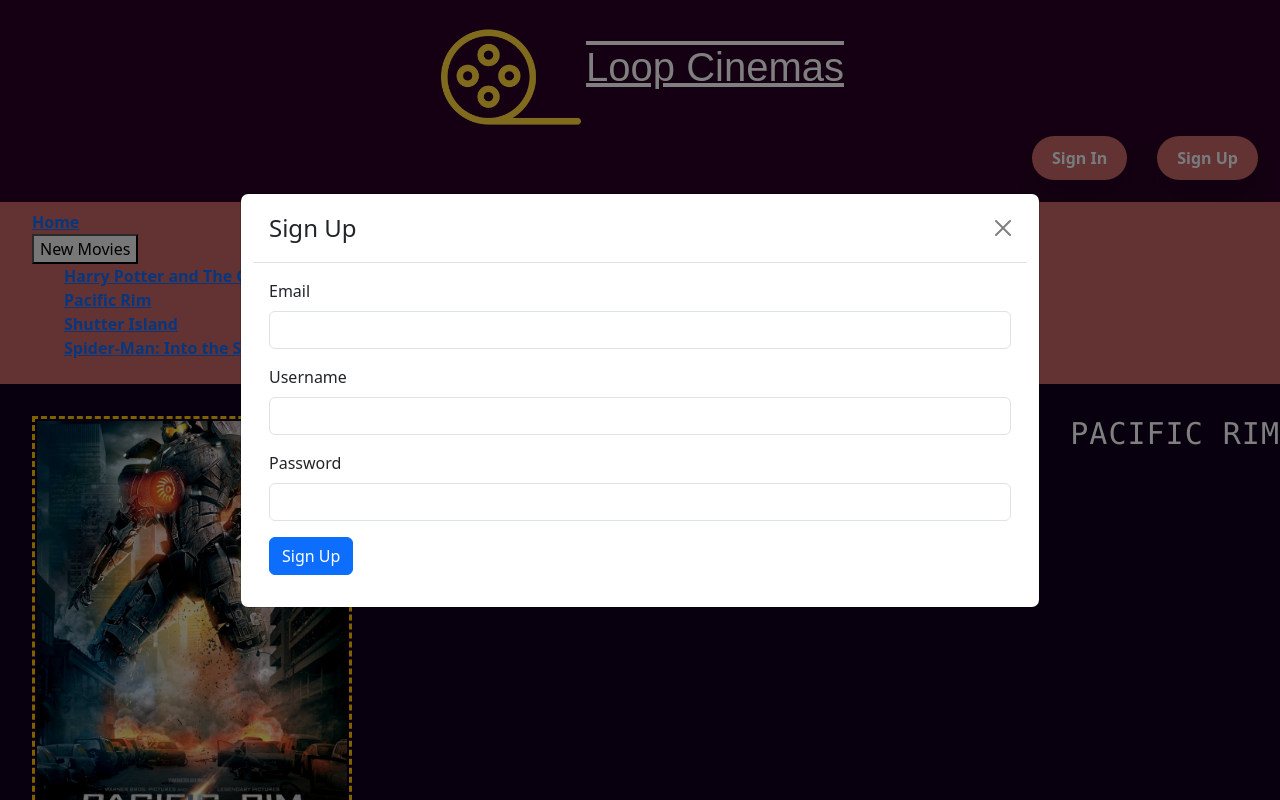
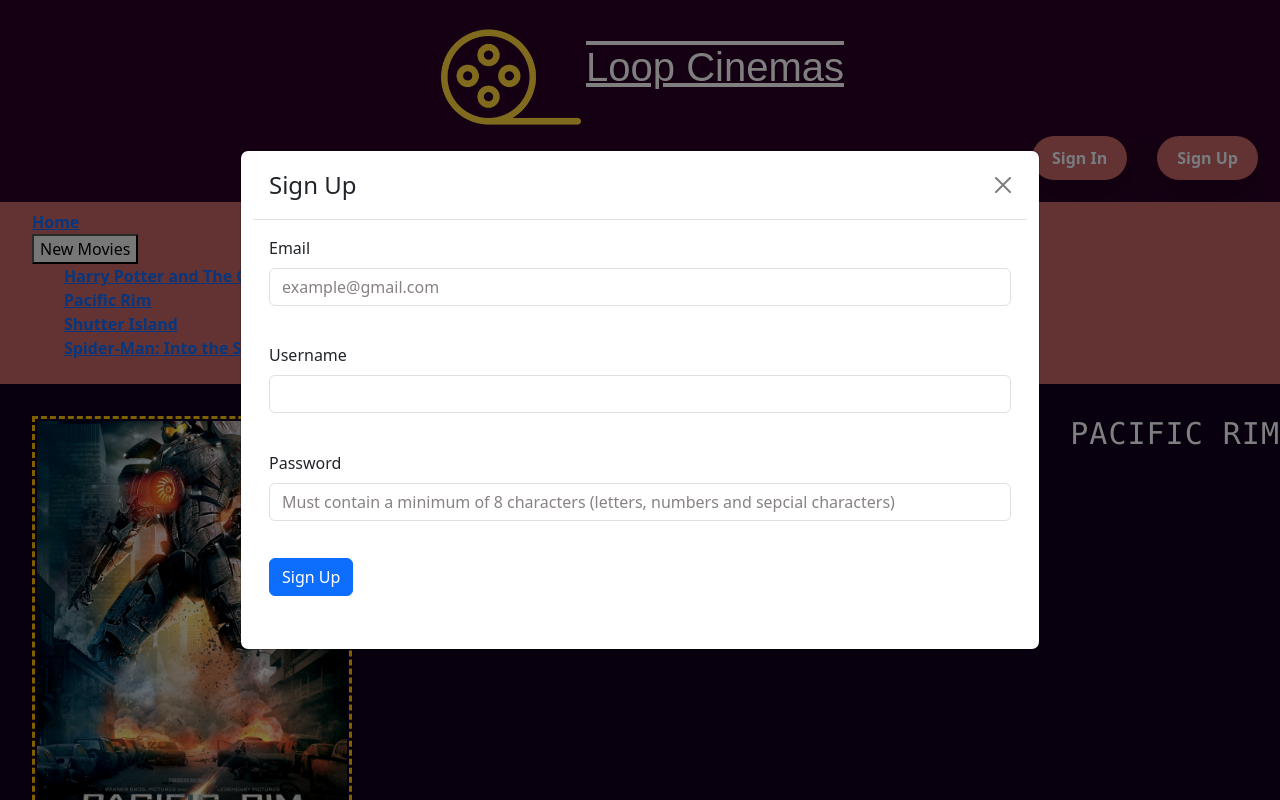
Before and after one commit to JamTru/LoopCinemaWebsite, a React (Create React App) app: page /PR_mov.js in a window 1280 px wide. Both pictures are taken after a click on the button "Sign Up". Shown: the top 800 px of the page. Built offline with nearby package versions, Linux system fonts and the light colour scheme.

Commit message:
Added Email Verification and Strong Password Verification
-> ----@ ---.-- form is only allowed
-> Password must be longer than 8 characters mixed with numbers and
specail characters.
-> Empty Username won't allow user to create User Account.

```diff
--- a/src/App.css
+++ b/src/App.css
@@ -133,8 +133,22 @@
   display:block;
 }
 
+.form-group{
 
+  margin-bottom: 5%;
 
+}
+
+.form-control::placeholder{
+ color: #888282;
+}
+
+.errorMessageWrap{
+
+  margin-left: 5%;
+  margin-bottom: 5%;
+  color: red;
+}
 /*
 Thinking of having a colour palette like this
 3A015C - Russion Violet
--- a/src/components/Header.js
+++ b/src/components/Header.js
@@ -62,11 +62,10 @@ function Header(props) {
 
             </li >
             <li className="header-item">
-              <Link to="/modals/SignInModal">
-                <button type="button" className='signIn_button' onClick={ ()=> setSignInModalOn(true)}>
-                  Sign In
-                </button>
-              </Link>
+              {/* <Link to="/modals/SignInModal"> */}{/* </Link> */}
+              <button type="button" className='signIn_button' onClick={ ()=> setSignInModalOn(true)}>
+                Sign In
+              </button>
               {/* <Link className="header-link" to="/modals/SignInModal" /> */}
             </li>
           </>
--- a/src/data/repository.js
+++ b/src/data/repository.js
@@ -34,7 +34,7 @@ function getUsers() {
   return JSON.parse(data);
 }
 
-function signupVerify(email, username, password) {
+function signupVerify(email, username, password, setUsernameValid) {
   const users_storage = getUsers(); // get the users fromm localStorage
   let i = 1; // i is used to count to add new account if there is no same username in the array.
   const users = [];
@@ -46,6 +46,9 @@ function signupVerify(email, username, password) {
     if(email !== user.email){
 
       if(users_storage.length === i) {
+
+        if(setUsernameValid === true) {
+
           console.log(users_storage.length === i)
 
           users.push(({email,username,password}))
@@ -54,6 +57,7 @@ function signupVerify(email, username, password) {
           localStorage.setItem(USERS_KEY, JSON.stringify(users));
           console.log(users)
           return true;
+        }
       }
     }
     i++;
@@ -68,8 +72,10 @@ function signupVerify(email, username, password) {
 function verifyUser(email, password) {
   const users = getUsers();
   for(const user of users) {
+
     if(email === user.email && password === user.password)
     {
+
       setUser(email, user.username);
       return true;
     }
--- a/src/modals/SignInModal.js
+++ b/src/modals/SignInModal.js
@@ -21,6 +21,7 @@ function SignInModal(props) {
     const handleInputChange = (event) => {
         const name = event.target.name;
         const value = event.target.value;
+
 
         // Copy fields.
         const temp = { email: fields.email, username: fields.username, password: fields.password };
@@ -47,12 +48,13 @@ function SignInModal(props) {
 
         // If verified login the user.
         if(verified === true) {
-          props.setloginUser(fields.email, JSON.parse(localStorage.getItem("user")).username);
 
-          // Navigate to the home page.
-          navigate("/");
-          props.onHide(false)
-          return;
+            props.setloginUser(fields.email, JSON.parse(localStorage.getItem("user")).username);
+
+            // Navigate to the home page.
+            navigate("/");
+            props.onHide(false)
+            return;
         }
       // Reset password field to blank.
       const temp = { ...fields };
@@ -60,7 +62,7 @@ function SignInModal(props) {
       setFields(temp);
 
       //Set error message.
-      setErrorMessage("Username and / or password invalid, please try again.");
+      setErrorMessage("Email and / or password invalid, please try again.");
     }
     return (
         <Modal
@@ -82,13 +84,13 @@ function SignInModal(props) {
                 <Modal.Body>
                     <form onSubmit={handleSubmit}>
                         <div className="form-group">
-                            <label htmlFor="email" className="control-label">email</label>
-                            <input name="email" id="email" className="form-control"
+                            <label htmlFor="email" className="control-label">Email</label>
+                            <input name="email" id="email" className="form-control" placeholder='example@gamil.com'
                                 value={fields.email} onChange={handleInputChange}/>
                         </div>
                         <div className="form-group">
                             <label htmlFor="password" className="control-label">Password</label>
-                            <input type="password" name="password" id="password" className="form-control"
+                            <input type="password" name="password" id="password" className="form-control" placeholder='Must contain a minimum of 8 characters (letters, numbers and sepcial characters)'
                                 value={fields.password} onChange={handleInputChange}/>
                         </div>
                         <div className="form-group">
--- a/src/modals/SignUpModal.js
+++ b/src/modals/SignUpModal.js
@@ -7,13 +7,65 @@ function SignUpModal(props) {
     const [fields, setFields] = useState({ email: "", username: "", password: "" });
     const navigate = useNavigate();
     const [errorMessage, setErrorMessage] = useState(null);
+    const [emailValid, setEmailValid] = useState(false);
+    const [pwValid, setPwValid] = useState(false);
+    const [usernameVaild, setUsernameValid] = useState(false);
 
+    const handleInputChangeEmail = (event) => {
 
+        const name = event.target.name;
+        const value = event.target.value;
+
+        const regexEmail =
+            /^(([^<>()\[\].,;:\s@"]+(\.[^<>()\[\].,;:\s@"]+)*)|(".+"))@(([^<>()[\].,;:\s@"]+\.)+[^<>()[\].,;:\s@"]{2,})$/i;
+
+        if (regexEmail.test(value)) {
+            setEmailValid(true);
+        } else {
+            setEmailValid(false);
+        }
+
+        // Copy fields.
+        const temp = { email: fields.email, username: fields.username, password: fields.password };
+        // OR use spread operator.
+        // const temp = { ...fields };
+
+        // Update field and state.
+        temp[name] = value;
+        setFields(temp);
+    }
+    const handleInputChangePw = (event) => {
+
+        const name = event.target.name;
+        const value = event.target.value;
+        const regexPw =
+            /^(?=.*[a-zA-z])(?=.*[0-9])(?=.*[$`~!@$!%*#^?&\\(\\)\-_=+])(?!.*[^a-zA-z0-9$`~!@$!%*#^?&\\(\\)\-_=+]).{8,20}$/;
+
+        if (regexPw.test(value)) {
+            setPwValid(true);
+        } else {
+            setPwValid(false);
+        }
+
+        // Copy fields.
+        const temp = { email: fields.email, username: fields.username, password: fields.password };
+        // OR use spread operator.
+        // const temp = { ...fields };
+
+        // Update field and state.
+        temp[name] = value;
+        setFields(temp);
+    }
     const handleInputChange = (event) => {
 
         const name = event.target.name;
         const value = event.target.value;
 
+        if (value.length > 0) {
+            setUsernameValid(true);
+        } else {
+            setUsernameValid(false);
+        }
         // Copy fields.
         const temp = { email: fields.email, username: fields.username, password: fields.password };
         // OR use spread operator.
@@ -26,8 +78,8 @@ function SignUpModal(props) {
 
     const handleSubmit = (event) => {
         event.preventDefault();
-        console.log(fields)
-        const signupVerified = signupVerify(fields.email, fields.username, fields.password);
+
+        const signupVerified = signupVerify(fields.email, fields.username, fields.password, setUsernameValid);
 
         // to Check loginUser is in props
         if ("setloginUser" in props) {
@@ -44,12 +96,18 @@ function SignUpModal(props) {
         if(signupVerified === true) {
             //setUsers(fields.username, fields.password);
             // localStorage.setItem(Number(localStorage.length)+1, JSON.stringify(fields))
-            props.setloginUser(fields.email, fields.username);
 
-            // Navigate to the home page.
-            navigate("/");
-            props.onHide(false)
-            return;
+            if (emailValid && pwValid){
+                console.log(" userVaild value " + emailValid + " " + pwValid +  " " + usernameVaild)
+
+                props.setloginUser(fields.email, fields.username);
+
+                // Navigate to the home page.
+                navigate("/");
+                props.onHide(false)
+                return;
+            }
+
         }
       // Reset password field to blank.
       const temp = { ...fields };
@@ -57,7 +115,7 @@ function SignUpModal(props) {
       setFields(temp);
 
       //Set error message.
-      setErrorMessage("Username already exists, please try again.");
+      setErrorMessage("Email already exists or Username is empty, please try again.");
     }
 
     return (
@@ -80,20 +138,32 @@ function SignUpModal(props) {
                     <form onSubmit={handleSubmit}>
                     <div className="form-group">
                             <label htmlFor="email" className="control-label">Email</label>
-                            <input type="email" name="email" id="email" className="form-control"
-                                value={fields.email}  onChange={handleInputChange}/>
+                            <input type="email" name="email" id="email" className="form-control" placeholder='example@gmail.com'
+                                value={fields.email}  onChange={handleInputChangeEmail}/>
+                        </div>
+                        <div className = "errorMessageWrap">
+                            {/* when email is invalid and there is input, show the message */}
+                            {!emailValid && fields.email.length > 0 && (
+                                <div> Please enter correct Email format. </div>
+                            )}
                         </div>
                         <div className="form-group">
                             <label htmlFor="username" className="control-label">Username</label>
                             <input name="username" id="username" className="form-control"
                                 value={fields.username}  onChange={handleInputChange}/>
                         </div>
+
                         <div className="form-group">
                             <label htmlFor="password" className="control-label">Password</label>
-                            <input type="password" name="password" id="password" className="form-control"
-                                value={fields.password}  onChange={handleInputChange}/>
+                            <input type="password" name="password" id="password" className="form-control" placeholder='Must contain a minimum of 8 characters (letters, numbers and sepcial characters)'
+                                value={fields.password}  onChange={handleInputChangePw}/>
                         </div>
 
+                        <div className = "errorMessageWrap">
+                            {!pwValid && fields.password.length > 0 && (
+                             <div> Please enter a minimum of 8 letters <br></br>(including numbers and special characters) </div>
+                            )}
+                        </div>
                         <div className="form-group">
                             <input type="submit" className="btn btn-primary" value="Sign Up" />
                         </div>
```
Lines whose indentation alone changed are shown as unchanged.
